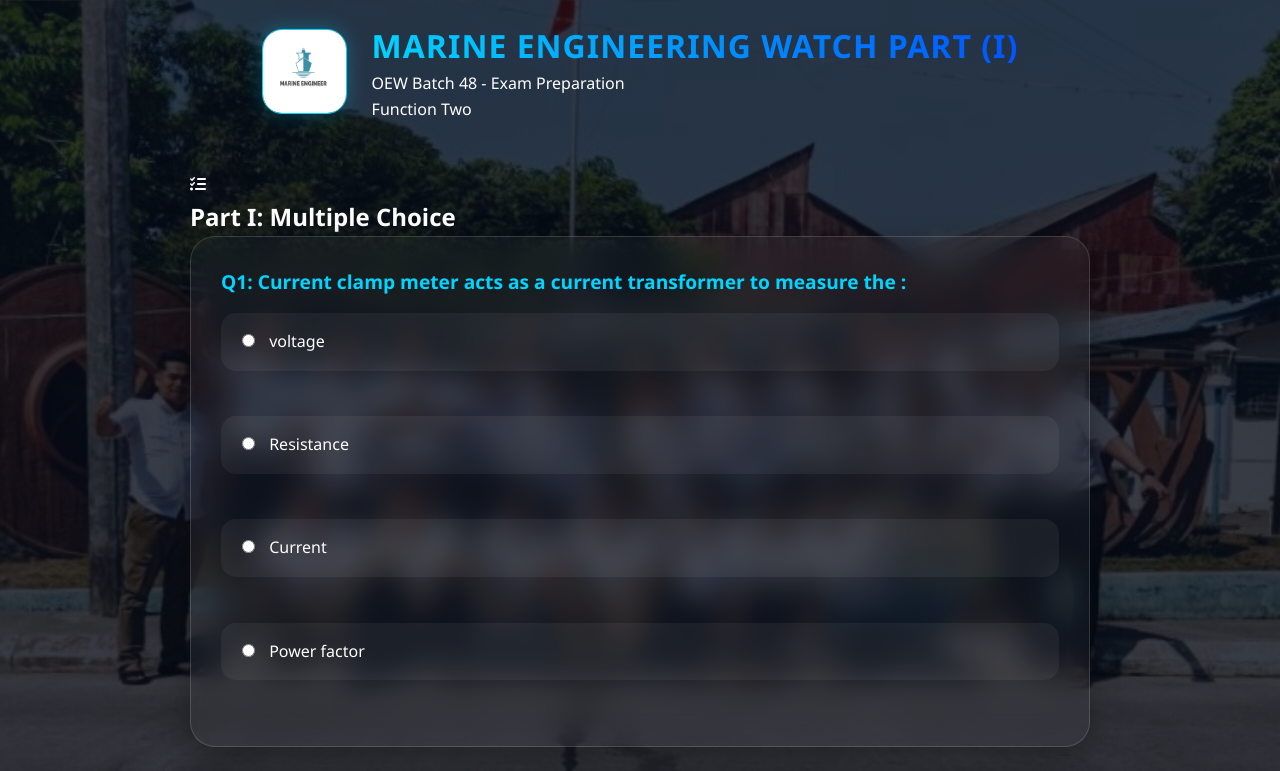
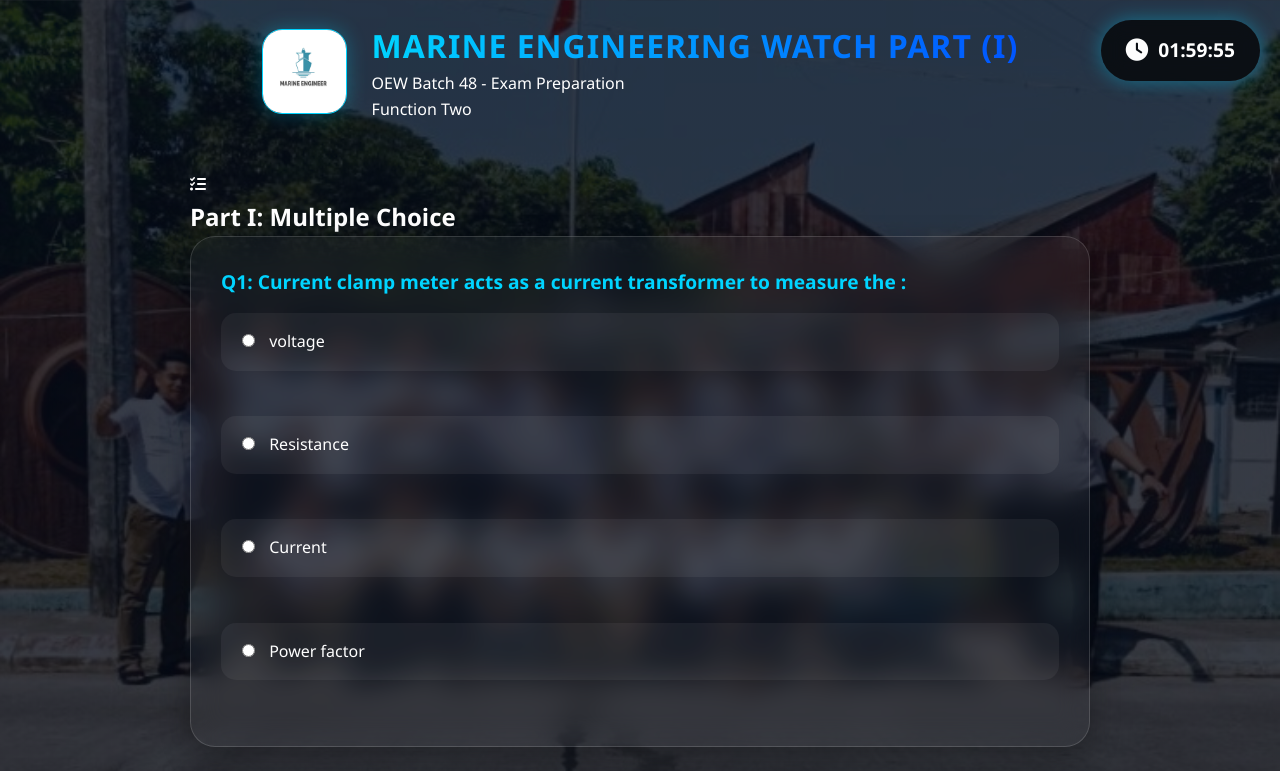
Before and after one commit to SawthitAung/-Function-Two-OEW-Final_Exam-, a plain HTML site: page index.html in a window 1280 px wide. Shown: the top 771 px of the page. Drawn offline with Linux system fonts and the light colour scheme.

Commit message:
Implement timer functionality in index.html
Added a timer feature with display and logic for countdown.

```diff
--- a/index.html
+++ b/index.html
@@ -15,6 +15,9 @@
     <link rel="stylesheet" href="style_f2.css" />
   </head>
   <body>
+    <div class="timer-box" id="timer-container">
+  <i class="fas fa-clock"></i> <span id="time-display">02:00:00</span>
+</div>
     <header class="main-header">
       <div class="logo-area">
         <img src="download.png" alt="Logo" class="site-logo" />
@@ -389,6 +392,42 @@
         });
         document.getElementById("short-container").innerHTML = h3;
       }
+      // --- Timer Logic ---
+let totalSeconds = 2 * 60 * 60; // ၂ နာရီကို စက္ကန့်ပြောင်းခြင်း
+
+function startTimer() {
+  const display = document.getElementById("time-display");
+
+  const timerInterval = setInterval(() => {
+    let hours = Math.floor(totalSeconds / 3600);
+    let minutes = Math.floor((totalSeconds % 3600) / 60);
+    let seconds = totalSeconds % 60;
+
+
+    display.innerText =
+      `${hours.toString().padStart(2, '0')}:${minutes.toString().padStart(2, '0')}:${seconds.toString().padStart(2, '0')}`;
+
+    if (totalSeconds <= 0) {
+      clearInterval(timerInterval);
+      alert;
+      calculateResult();
+    } else {
+      totalSeconds--;
+    }
+
+
+    if (totalSeconds < 300) {
+      document.getElementById("timer-container").style.color = "#ff4444";
+      document.getElementById("timer-container").style.borderColor = "#ff4444";
+    }
+  }, 1000);
+}
+
+
+window.onload = function() {
+  init();
+  startTimer();
+};
       function calculateResult() {
         let s1 = 0,
           s2 = 0,
@@ -410,17 +449,17 @@
           if (sel) {
             const selectedValue = parseInt(sel.value);
             if (selectedValue === d.correct) {
-              // မှန်ရင် အစိမ်းရောင်ပြမယ်
+
               sel.parentElement.classList.add("correct-choice");
               s1++;
             } else {
-              // မှားရင် မောင်လေးရွေးတာကို အနီရောင်ပြမယ်
+
               sel.parentElement.classList.add("wrong-choice");
-              // အဖြေမှန်ကိုပါ အစိမ်းရောင် တစ်ခါတည်း ဝိုင်းပြပေးမယ်
+
               choices[d.correct].parentElement.classList.add("correct-choice");
             }
           } else {
-            // ဘာမှမရွေးထားရင်လည်း အဖြေမှန်ကို အစိမ်းနဲ့ ဝိုင်းပြမယ်
+
             choices[d.correct].parentElement.classList.add("correct-choice");
           }
           document.getElementById(`mcq-ans-${i}`).style.display = "block";
@@ -444,7 +483,7 @@
               s2++;
             } else {
               sel.parentElement.classList.add("wrong-choice");
-              // အဖြေမှန်ကို အစိမ်းနဲ့ပြမယ်
+
               const correctBtn = Array.from(choices).find(
                 (c) => c.value === d.correct.toLowerCase(),
               );
@@ -465,12 +504,12 @@
 
             inputField.classList.remove("correct-choice", "wrong-choice");
 
-            // Keyword ပါရင် အမှတ်ပေးပြီး အစိမ်းပြမယ်
+
             if (userAns !== "" && userAns.includes(correctKeyword)) {
               inputField.classList.add("correct-choice");
               s3++;
             } else {
-              // မှားရင် (သို့မဟုတ်) အလွတ်ဖြစ်နေရင် အနီပြမယ်
+
               inputField.classList.add("wrong-choice");
             }
           }
@@ -508,11 +547,11 @@
             window.pageYOffset || document.documentElement.scrollTop;
           const header = document.querySelector(".main-header");
 
-          // Scroll Down လုပ်ရင် (အောက်ဆင်းရင်)
+
           if (currentScroll > lastScrollTop && currentScroll > 50) {
             header.classList.add("hidden");
           }
-          // Scroll Up လုပ်ရင် (အပေါ်ပြန်တက်ရင်)
+
           else {
             header.classList.remove("hidden");
           }
```
